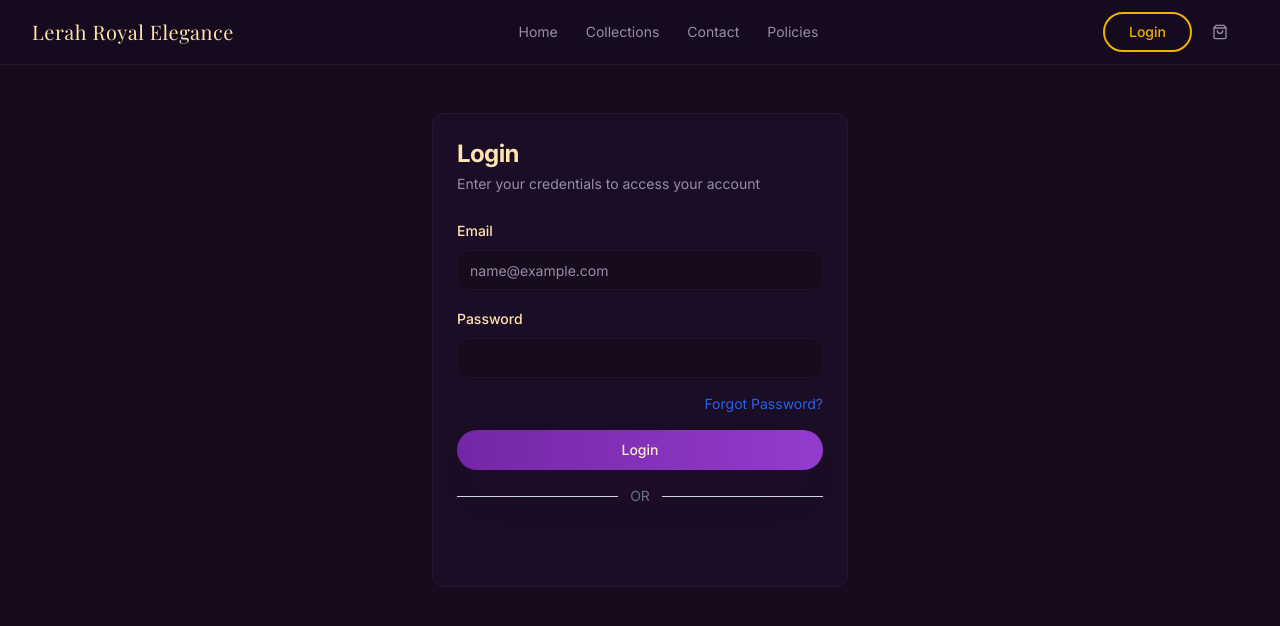
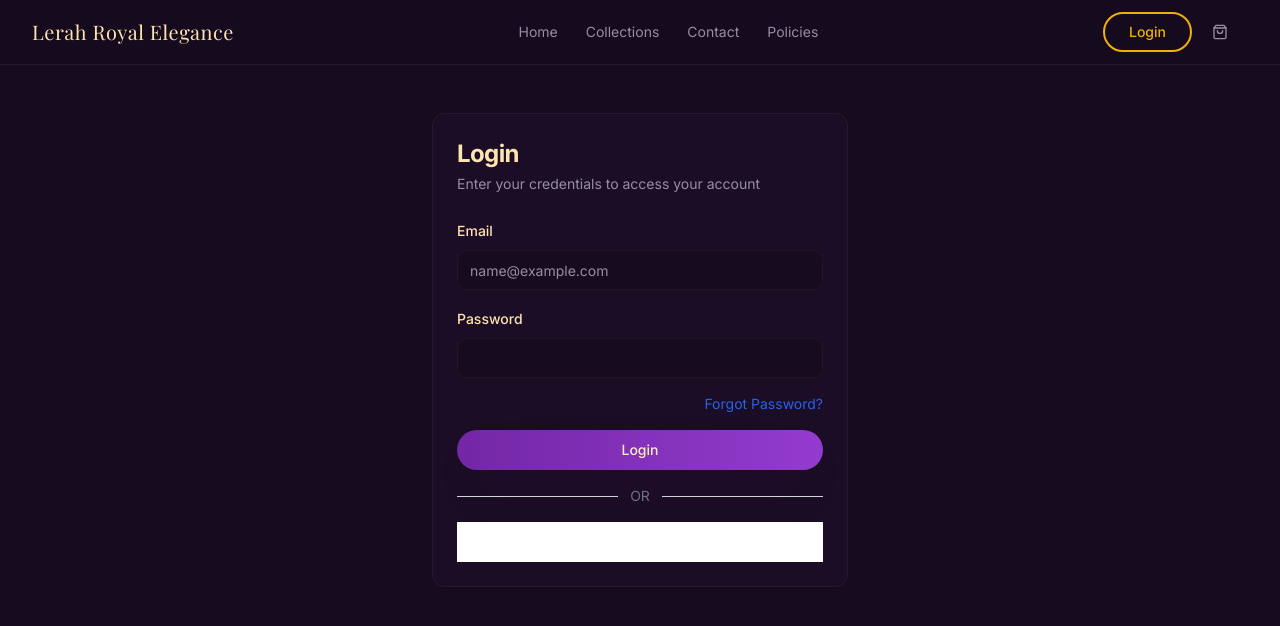
Before and after one commit to techlerah-cmd/e-commerce, a React (Vite) app in the folder frontend/: page /login in a window 1280 px wide. Shown: the top 626 px of the page. Built offline with nearby package versions, Linux system fonts and the light colour scheme.

Commit message:
google login default selection disabled

```diff
--- a/frontend/src/pages/Login.tsx
+++ b/frontend/src/pages/Login.tsx
@@ -171,7 +171,11 @@ const LoginPage = () => {
                     // pass container props so wrapper can be full width
                     containerProps={{
                       className: "w-full google-login-container",
-                      style: { width: "100%" },
+                      style: {
+                        width: "100%",
+                        backgroundColor: "white",
+                        paddingBottom: "4px",
+                      },
                     }}
                   />
                 </div>
```
